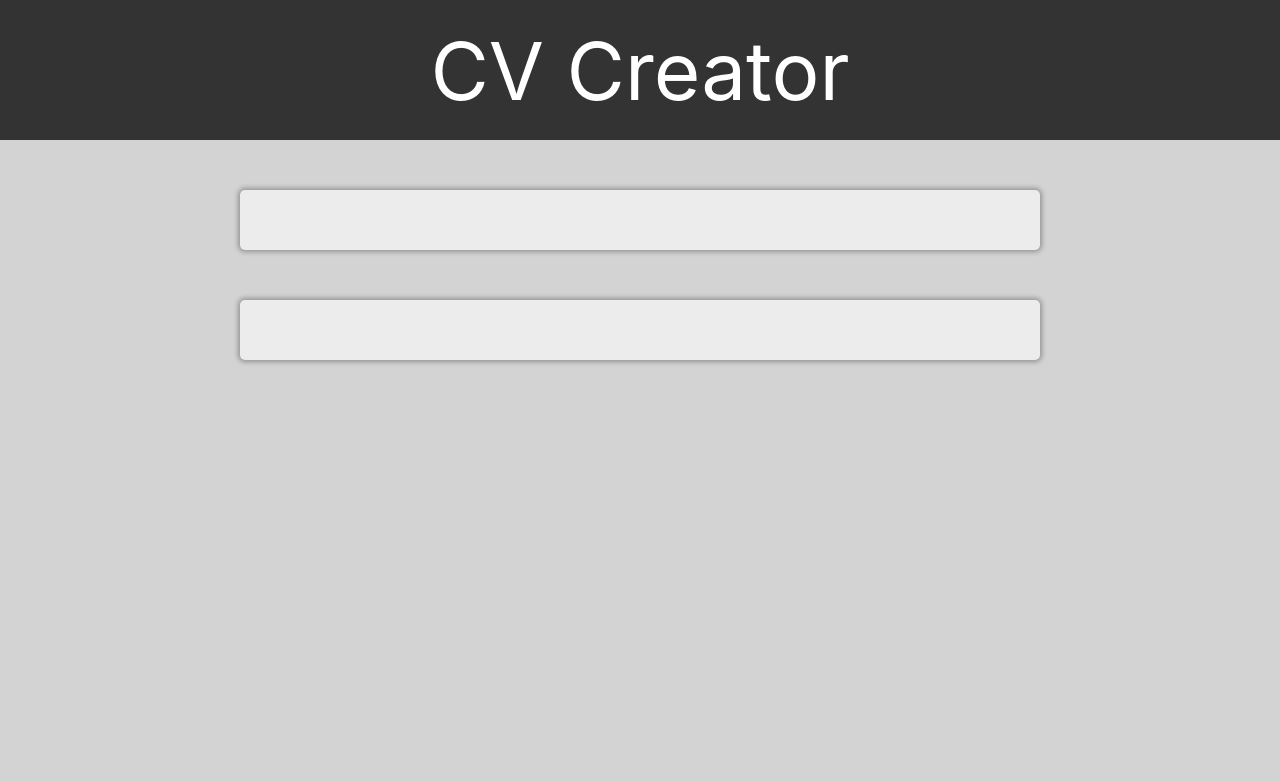
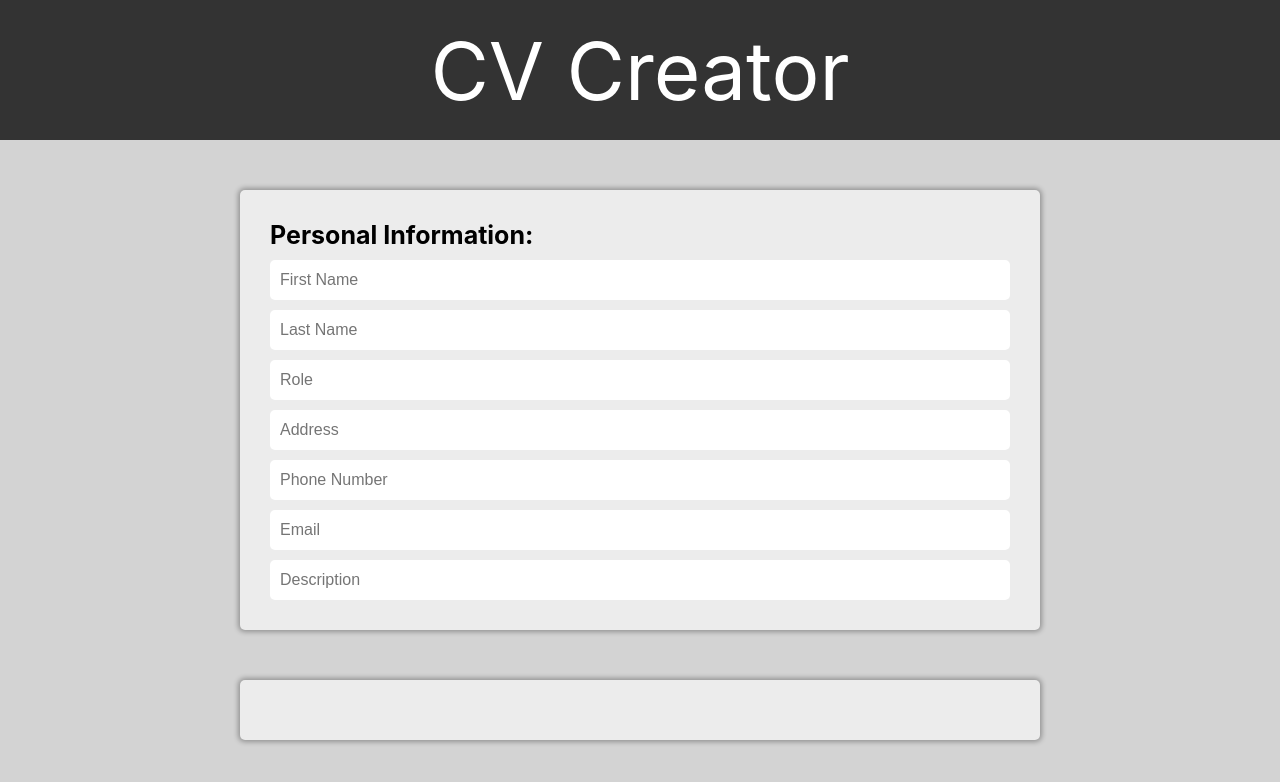
Before and after one commit to Pafestivo/cv-react, a React (Create React App) app: page / in a window 1280 px wide. Shown: the top 782 px of the page. Built offline with nearby package versions, Linux system fonts and the light colour scheme.

Commit message:
Add input fields to the form container

```diff
--- a/src/components/form/FormContainer.js
+++ b/src/components/form/FormContainer.js
@@ -1,10 +1,20 @@
 import React, { Component } from "react";
+import InputField from "./InputField";
 import '../../styles/form/form-container.css'
 
 class FormContainer extends Component {
   render() {
     return(
-      <div className="form-container"></div>
+      <div className="form-container">
+        <h1>Personal Information:</h1>
+        <InputField type="text" placeholder="First Name" />
+        <InputField type="text" placeholder="Last Name" />
+        <InputField type="text" placeholder="Role" />
+        <InputField type="text" placeholder="Address" />
+        <InputField type="text" placeholder="Phone Number" />
+        <InputField type="email" placeholder="Email" />
+        <InputField type="textarea" placeholder="Description" />
+      </div>
     )
   }
 }
--- /dev/null
+++ b/src/components/form/InputField.js
@@ -0,0 +1,11 @@
+import React, { Component } from "react";
+
+class InputField extends Component {
+  render() {
+    return (
+      <input type={this.props.type} placeholder={this.props.placeholder} />
+    )
+  }
+}
+
+export default InputField
--- a/src/styles/form/form-container.css
+++ b/src/styles/form/form-container.css
@@ -1,4 +1,6 @@
 .form-container {
+  display: grid;
+  row-gap: 10px;
   background-color: rgb(236, 236, 236);
   border-radius: 5px;
   padding: 30px;
@@ -6,3 +8,15 @@
   height: max-content;
   box-shadow: 0 0 5px 2px rgba(0, 0, 0, 0.3);
 }
+
+.form-container h1 {
+  font-size: 25px;
+}
+
+input {
+  height: 40px;
+  font-size: 16px;
+  border-radius: 5px;
+  padding: 10px;
+  border: none;
+}
```
